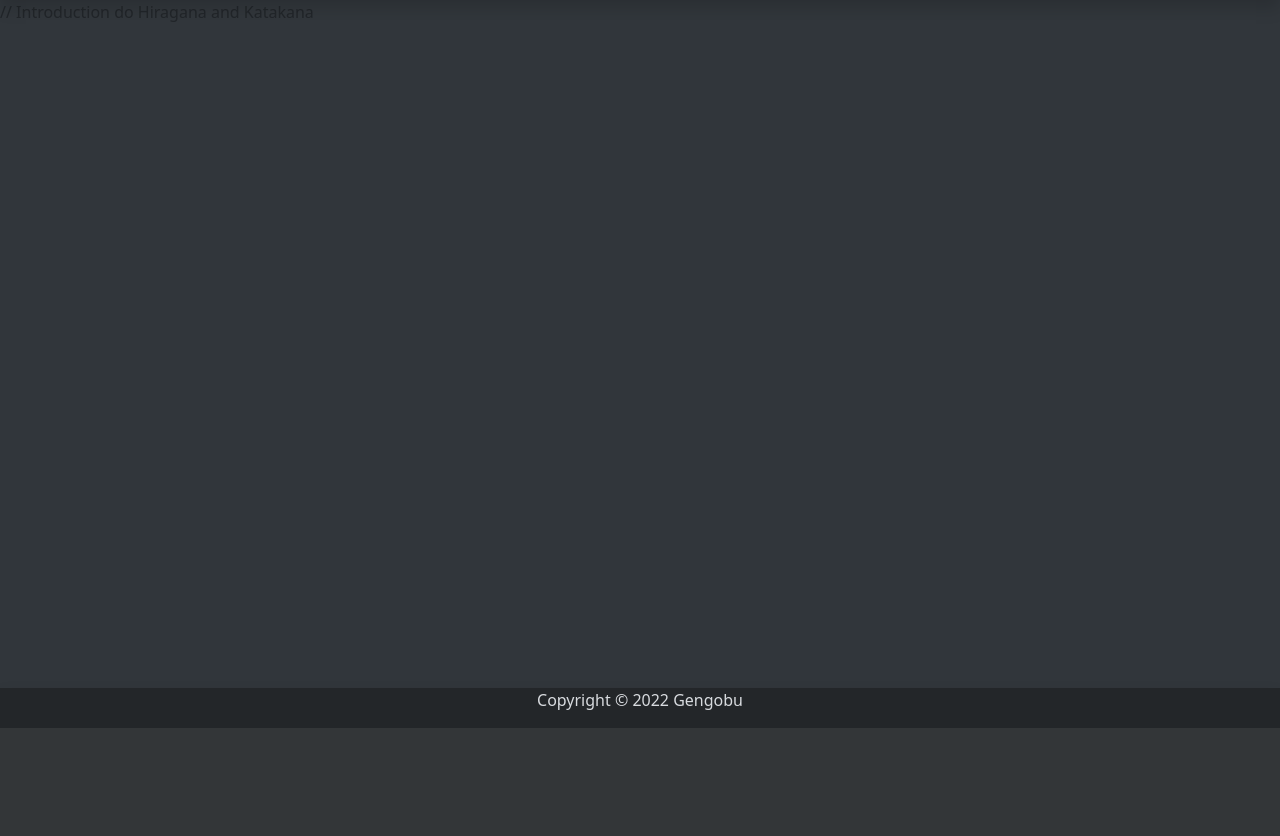
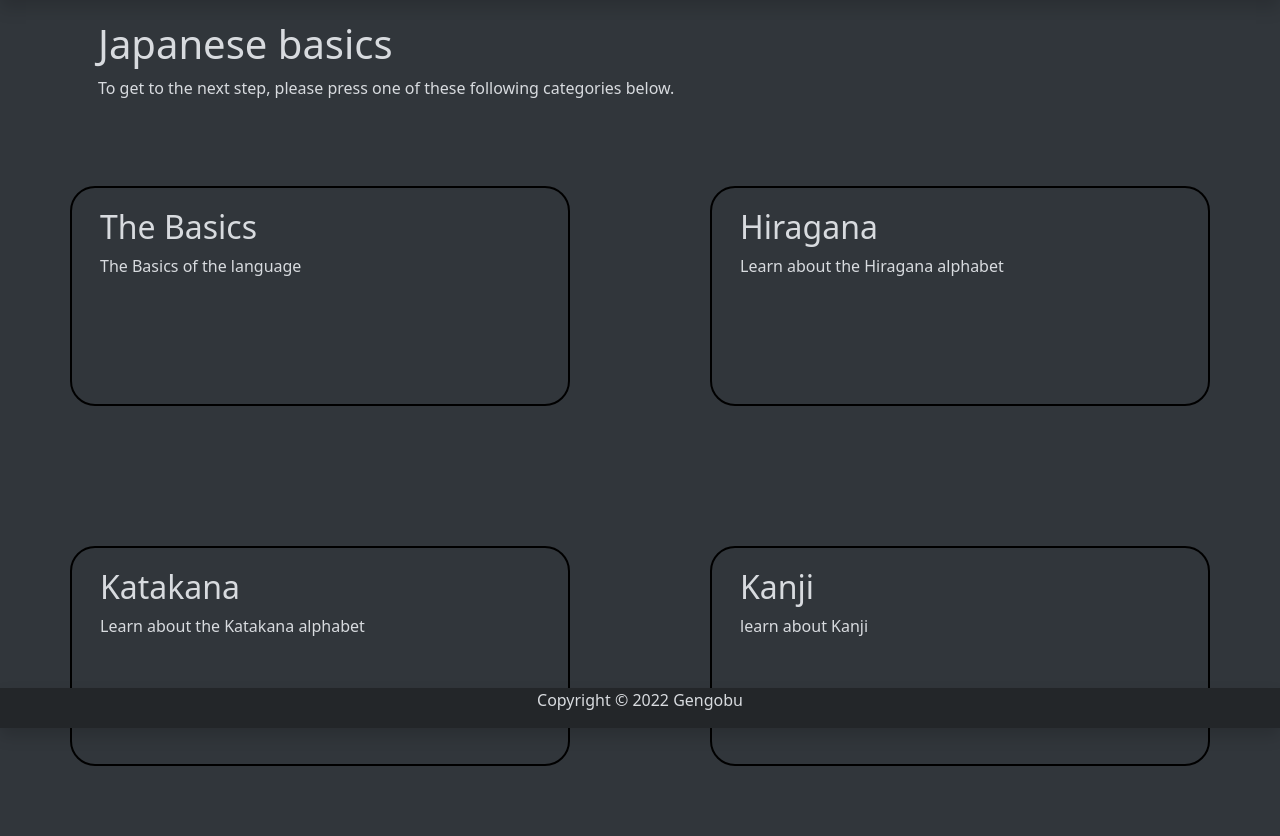
Before and after one commit to Lamatata2003/Gymnasiearbetet, a PHP site: page /japbasics.php in a window 1280 px wide. Shown: the part 72-908 px from the top of the page. Before the commit the page ends 800 px from the top, so only its background shows below. Run offline with PHP 8.4, Linux system fonts and the light colour scheme.

Commit message:
made categories on japanese basics

```diff
--- a/japbasics.php
+++ b/japbasics.php
@@ -9,7 +9,55 @@
 </head>
 <?php include("header.php") ?>
 <body class="bg-color">
-	// Introduction do Hiragana and Katakana
+	<div class="japatext d-flex flex-column">
+		<h1 class="greycolor">Japanese basics</h1>
+		<p class="greycolor">To get to the next step, please press one of these following categories below.</p>
+
+		</div>
+
+<div class="d-flex flex-row">
+		<div class="boxed greycolor">
+  <h2>The Basics</h2>
+  <p>The Basics of the language</p>
+</div>
+
+<div class="boxed greycolor">
+  <h2>Hiragana</h2>
+  <p>Learn about the Hiragana alphabet</p>
+  <p></p>
+</div>
+</div>
+<div class="d-flex flex-row">
+		<div class="boxed greycolor">
+  <h2>Katakana</h2>
+  <p>Learn about the Katakana alphabet</p>
+</div>
+
+<div class="boxed greycolor">
+  <h2>Kanji</h2>
+  <p>learn about Kanji</p>
+  <p></p>
+</div>
+</div>
+<style type="text/css">
+	.boxed {
+  border: 2px solid black ;
+  margin: 70px;
+  width: 100%;
+  border-radius: 25px;
+  padding: 20px;
+  padding-left: 28px;
+  height: 220px;
+
+}
+
+.japatext {
+	padding-left: 78px;
+	margin: 20px;
+	margin-bottom: 0px;
+
+}
+</style>
 </body>
 <footer> <?php include("footer.php")?> </footer>
 </html>
```
